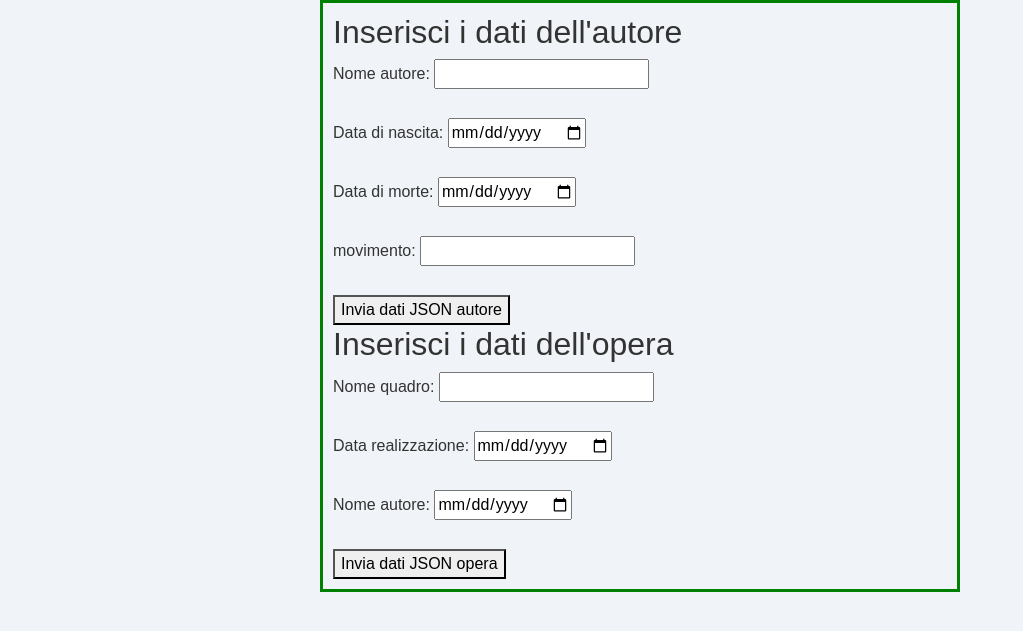
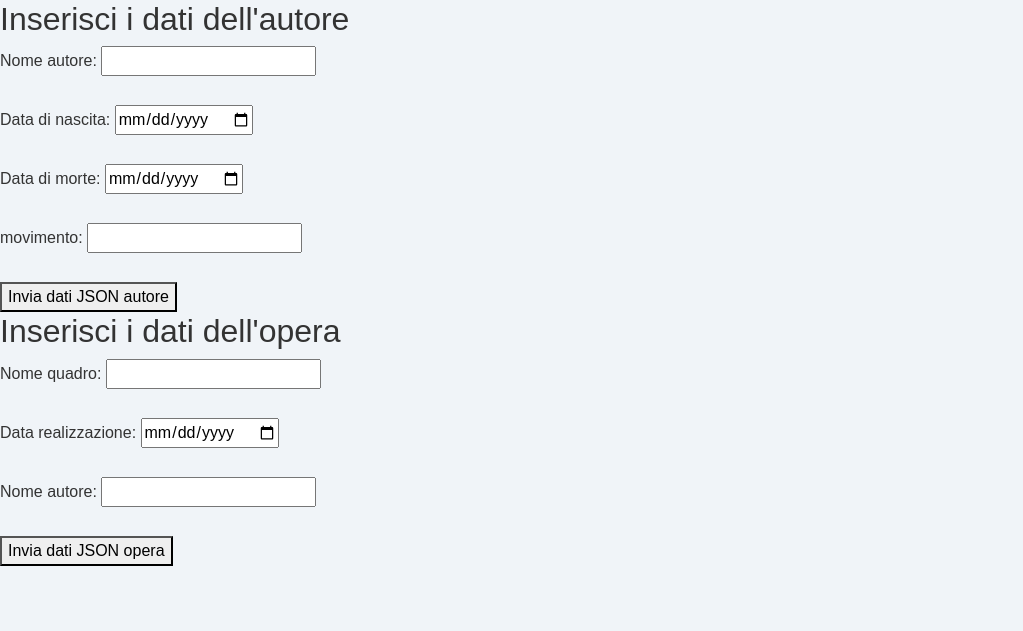
Before and after one commit to KKatowice/esercizioDAITA, a Flask app: page /aggiungi_pittore_opera in a window 1280 px wide. Shown: the top 631 px of the page, without its empty margins (0-1023 px from the left). Run offline with Flask 3, Linux system fonts and the light colour scheme; some libraries are stand-ins or nearby versions.

Commit message:
aggiungi opera Eliette

```diff
--- a/templates/aggiungi_pittore_opera.html
+++ b/templates/aggiungi_pittore_opera.html
@@ -10,11 +10,8 @@
             background-color: #F0F4F8;
             color: #333;
             font-family: Arial, sans-serif;
-            margin: auto;
-            width: 50%;
-            border: 3px solid green;
-            padding: 10px;
-
+            margin: 0;
+            padding: 0;
         }
         .navbar {
             background-color: #3D84A8;
@@ -46,11 +43,14 @@
         .btn-custom:hover {
             background-color: #4682b4;
         }
+        .right {
+            float:right:
+        }
     </style>
 </head>
 <body>
     <h2>Inserisci i dati dell'autore</h2>
-    <form action='/api/addArtista' method="post">
+    <form action="/add/data/opera&autore" method="post">
         <label for="autore">Nome autore:</label>
         <input type="text" id="autore" name="nome"><br><br>
         <label for="data_di_nascita">Data di nascita:</label>
@@ -61,14 +61,18 @@
         <input type="text" id="movimento" name="nome"><br><br>
     </form>
     <button onclick="inviaDatiJSONautore()">Invia dati JSON autore</button>
+
     <h2>Inserisci i dati dell'opera</h2>
-    <form action='/api/addOpera' method="post">
+
+    <form action="/add/data/opera&autore" method="post">
         <label for="nome_quadro">Nome quadro:</label>
         <input type="text" id="nome_quadro" name="nome"><br><br>
+
         <label for="Data_pubblicazione">Data realizzazione:</label>
         <input type="date" id="Data_pubblicazione" name="nome"><br><br>
+
         <label for="nome_autore">Nome autore:</label>
-        <input type="date" id="nome_autore" name="nome"><br><br>
+        <input type="text" id="nome_autore" name="nome"><br><br>
 
 
     </form>
```
